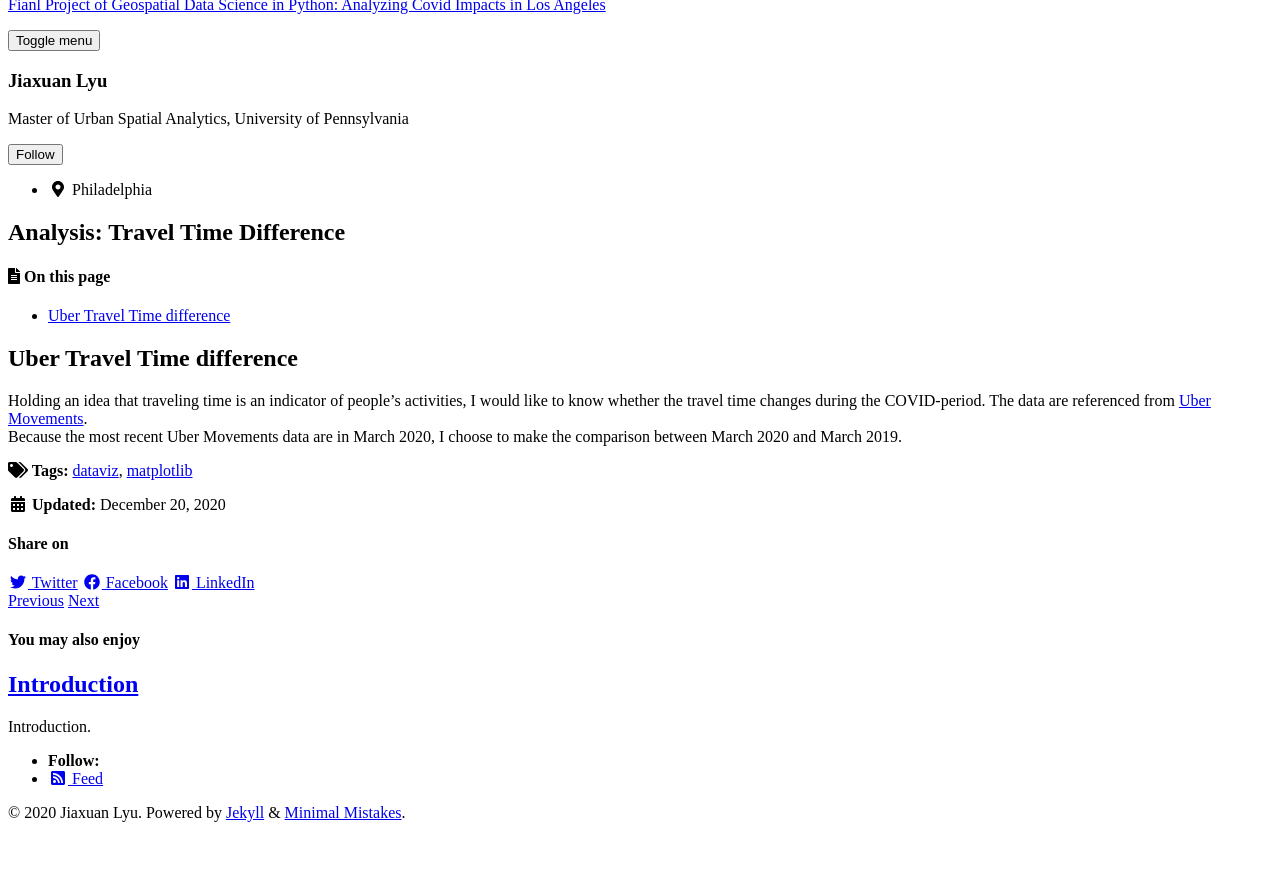
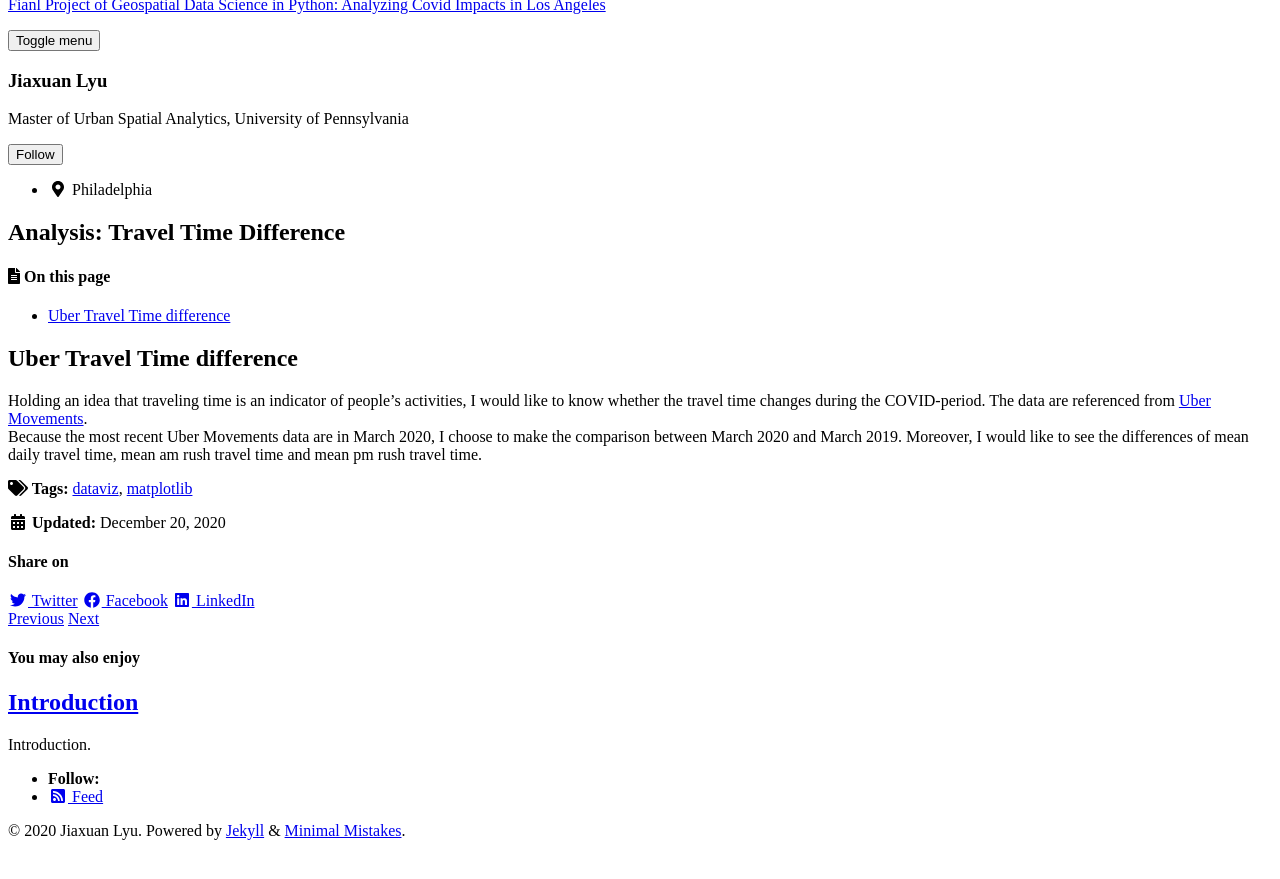
Before and after one commit to jiaxuanlyu/Geospatial-LA-Covid-Analysis, a Jekyll site: the page built from _posts/2020-12-19-2-travel-time-diff.md, in a window 1280 px wide, cut to the strip 112-1022 px from the top of the page. Shown: the top 879 px of the strip. Built offline with Jekyll 4.4.1, drawn with Linux system fonts in a browser that asks for light colours; cached includes are drawn as plain includes; nearby versions of some CDN libraries.

Commit message:
Update 2020-12-19-2-travel-time-diff.md

```diff
--- a/_posts/2020-12-19-2-travel-time-diff.md
+++ b/_posts/2020-12-19-2-travel-time-diff.md
@@ -15,6 +15,6 @@ read_time: false
 
 Holding an idea that traveling time is an indicator of people’s activities, I would like to know whether the travel time changes during the COVID-period. The data are referenced from <a href=" https://movement.uber.com/?lang=en-US">Uber Movements</a>.
 <br>
-Because the most recent Uber Movements data are in March 2020, I choose to make the comparison between March 2020 and March 2019.
+Because the most recent Uber Movements data are in March 2020, I choose to make the comparison between March 2020 and March 2019. Moreover, I would like to see the differences of mean daily travel time, mean am rush travel time and mean pm rush travel time.
 
 <div id="folium-chart-1"></div>
```
